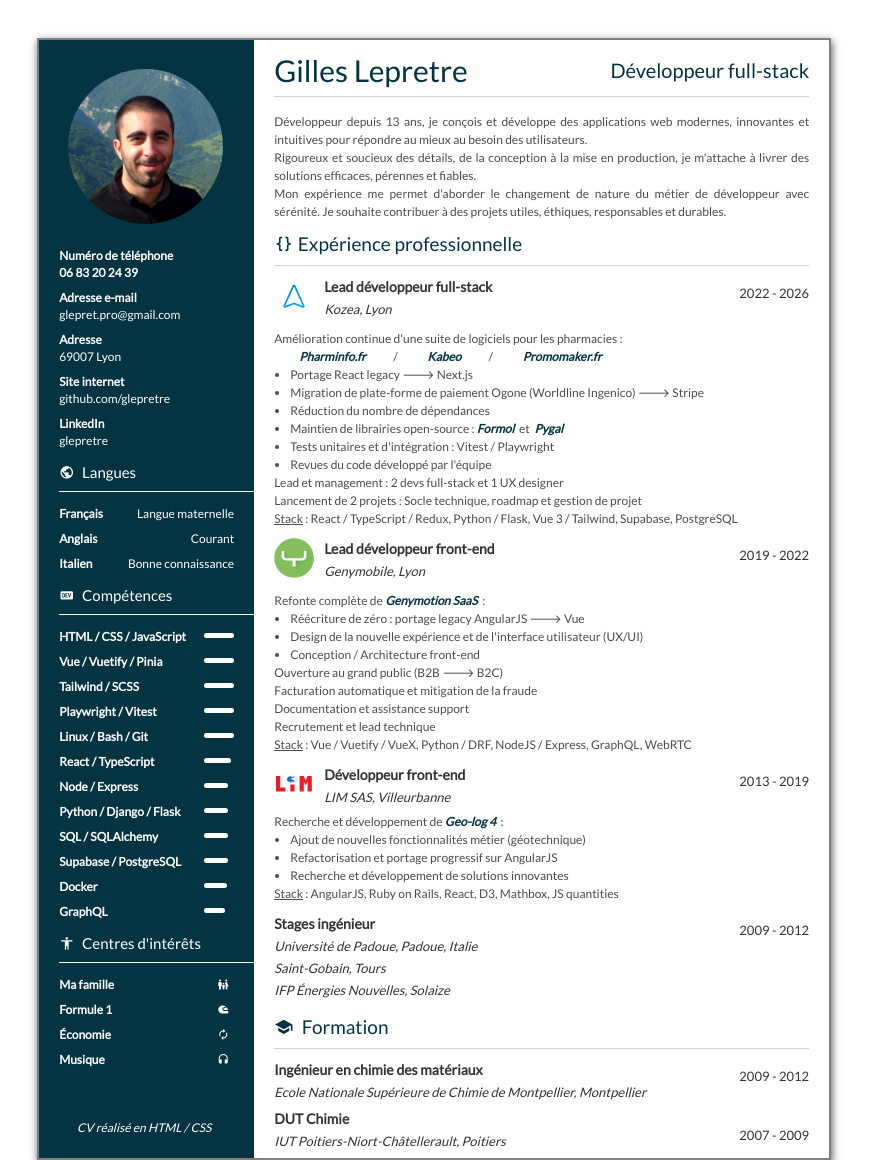
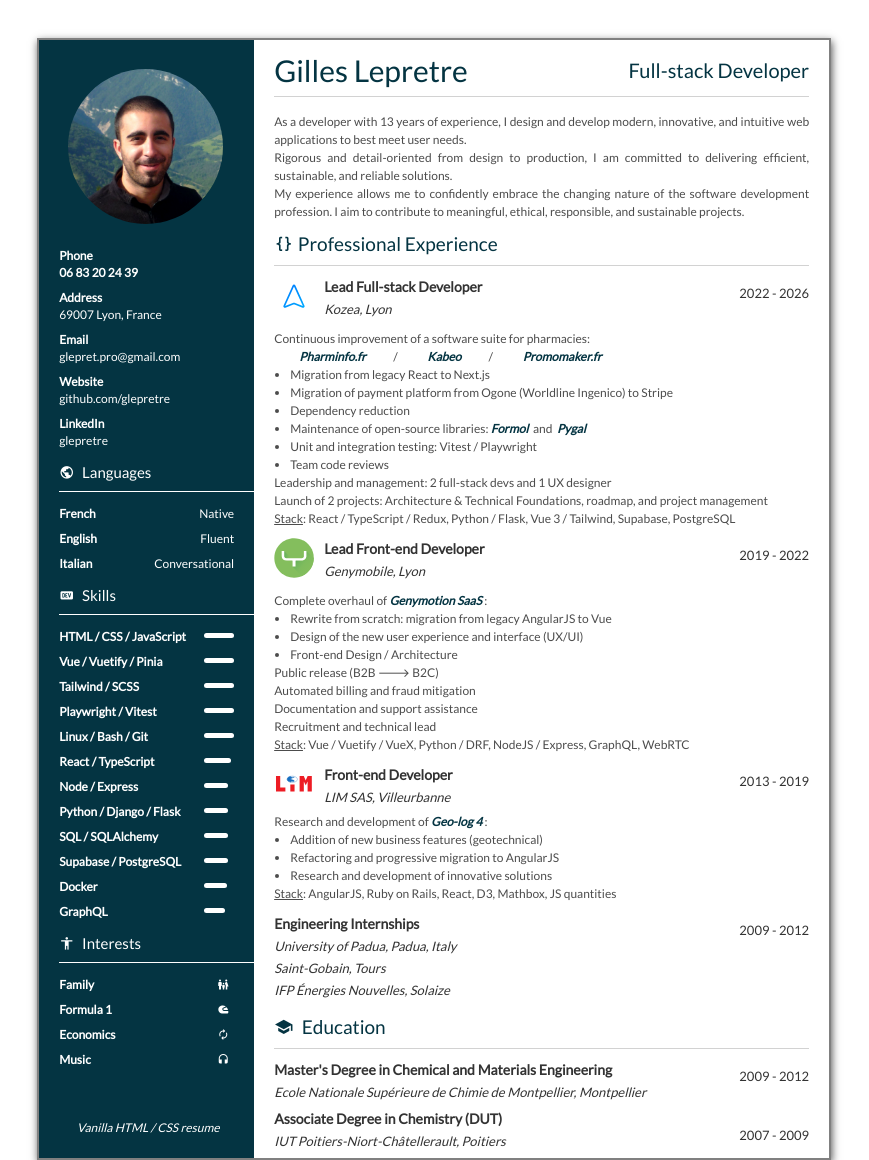
Before and after one commit to glepretre/resume, a plain HTML site: page index.html in a window 1280 px wide. Shown: the top 1160 px of the page, without its empty margins (206-1075 px from the left). Drawn offline with Linux system fonts and the light colour scheme.

Commit message:
Add english version

```diff
--- a/index.html
+++ b/index.html
@@ -1,5 +1,5 @@
 <!DOCTYPE html>
-<html lang="fr">
+<html lang="en">
   <head>
     <meta http-equiv="Content-Type" content="text/html; charset=UTF-8" />
 
@@ -8,23 +8,23 @@
     <meta http-equiv="Pragma" content="no-cache" />
     <meta http-equiv="Expires" content="0" />
 
-    <title>CV Gilles Lepretre</title>
+    <title>Gilles Lepretre - Resume</title>
     <meta name="author" content="Gilles Lepretre" />
-    <meta name="description" content="Développeur full-stack avec 13 ans d'expérience. Expert en web moderne (React, Vue, Node, Python)." />
-    <meta name="keywords" content="CV, Gilles Lepretre, Développeur full-stack, Lyon, React, Vue, Python, Node.js" />
+    <meta name="description" content="Full-stack Developer with 13 years of experience. Expert in modern web (React, Vue, Node, Python)." />
+    <meta name="keywords" content="Resume, Gilles Lepretre, Full-stack Developer, Lyon, React, Vue, Python, Node.js" />
 
     <!-- Open Graph / Facebook -->
     <meta property="og:type" content="website" />
     <meta property="og:url" content="https://glepretre.github.io/resume" />
-    <meta property="og:title" content="CV Gilles Lepretre - Développeur full-stack" />
-    <meta property="og:description" content="Développeur full-stack avec 13 ans d'expérience. Expert en web moderne (React, Vue, Node, Python)." />
+    <meta property="og:title" content="Gilles Lepretre - Full-stack Developer Resume" />
+    <meta property="og:description" content="Full-stack Developer with 13 years of experience. Expert in modern web (React, Vue, Node, Python)." />
     <meta property="og:image" content="https://glepretre.github.io/resume/assets/preview.png" />
 
     <!-- Twitter -->
     <meta property="twitter:card" content="summary_large_image" />
     <meta property="twitter:url" content="https://glepretre.github.io/resume" />
-    <meta property="twitter:title" content="CV Gilles Lepretre - Développeur full-stack" />
-    <meta property="twitter:description" content="Développeur full-stack avec 13 ans d'expérience. Expert en web moderne (React, Vue, Node, Python)." />
+    <meta property="twitter:title" content="Gilles Lepretre - Full-stack Developer Resume" />
+    <meta property="twitter:description" content="Full-stack Developer with 13 years of experience. Expert in modern web (React, Vue, Node, Python)." />
     <meta property="twitter:image" content="https://glepretre.github.io/resume/assets/preview.png" />
 
     <link rel="canonical" href="https://glepretre.github.io/resume" />
@@ -35,7 +35,7 @@
         "@context": "https://schema.org",
         "@type": "Person",
         "name": "Gilles Lepretre",
-        "jobTitle": "Développeur full-stack",
+        "jobTitle": "Full-stack Developer",
         "url": "https://glepretre.github.io/resume",
         "image": "https://glepretre.github.io/resume/assets/avatar.jpg",
         "address": {
@@ -92,28 +92,26 @@
           <div class="sidebar--data">
             <ul class="sidebar--list">
               <li class="sidebar--item">
-                <span class="sidebar--label">Numéro de téléphone</span><br />
+                <span class="sidebar--label">Phone</span><br />
                 <strong>
                   <a class="sidebar--link" href="tel:+33683202439"
                     >06 83 20 24 39</a
                   >
                 </strong>
               </li>
-
               <li class="sidebar--item">
-                <span class="sidebar--label">Adresse e-mail</span><br />
+                <span class="sidebar--label">Address</span><br />
+                69007 Lyon, France
+              </li>
+              <li class="sidebar--item">
+                <span class="sidebar--label">Email</span><br />
                 <a class="sidebar--link" href="mailto:glepret.pro@gmail.com"
                   >glepret.pro@gmail.com</a
                 >
               </li>
 
               <li class="sidebar--item">
-                <span class="sidebar--label">Adresse</span><br />
-                69007 Lyon
-              </li>
-
-              <li class="sidebar--item">
-                <span class="sidebar--label">Site internet</span><br />
+                <span class="sidebar--label">Website</span><br />
                 <a class="sidebar--link" href="https://github.com/glepretre"
                   >github.com/glepretre</a
                 >
@@ -133,22 +131,22 @@
           <div class="sidebar--data">
             <h3 class="sidebar--title">
               <i class="mdi mdi-earth"></i>
-              <span>Langues</span>
+              <span>Languages</span>
             </h3>
 
             <ul class="sidebar--list">
               <li class="sidebar--item">
-                <span class="sidebar--label">Français</span>
-                <span class="sidebar--item-align-right">Langue maternelle</span>
+                <span class="sidebar--label">French</span>
+                <span class="sidebar--item-align-right">Native</span>
               </li>
               <li class="sidebar--item">
-                <span class="sidebar--label">Anglais</span>
-                <span class="sidebar--item-align-right">Courant</span>
+                <span class="sidebar--label">English</span>
+                <span class="sidebar--item-align-right">Fluent</span>
               </li>
               <li class="sidebar--item">
-                <span class="sidebar--label">Italien</span>
+                <span class="sidebar--label">Italian</span>
                 <span class="sidebar--item-align-right"
-                  >Bonne connaissance</span
+                  >Conversational</span
                 >
               </li>
             </ul>
@@ -157,7 +155,7 @@
           <div class="sidebar--data">
             <h3 class="sidebar--title">
               <i class="mdi mdi-dev-to"></i>
-              <span>Compétences</span>
+              <span>Skills</span>
             </h3>
 
             <ul class="sidebar--list">
@@ -299,30 +297,30 @@
           <div class="sidebar--data">
             <h3 class="sidebar--title">
               <i class="mdi mdi-human"></i>
-              <span>Centres d'intérêts</span>
+              <span>Interests</span>
             </h3>
 
             <ul class="sidebar--list">
               <li class="sidebar--item">
-                <span class="sidebar--label">Ma famille</span>
+                <span class="sidebar--label">Family</span>
                 <span class="sidebar--item-align-right">
                   <i class="mdi mdi-human-male-female-child"></i>
                 </span>
               </li>
               <li class="sidebar--item">
-                <span class="sidebar--label">Formule 1</span>
+                <span class="sidebar--label">Formula 1</span>
                 <span class="sidebar--item-align-right">
                   <i class="mdi mdi-racing-helmet"></i>
                 </span>
               </li>
               <li class="sidebar--item">
-                <span class="sidebar--label">Économie</span>
+                <span class="sidebar--label">Economics</span>
                 <span class="sidebar--item-align-right">
                   <i class="mdi mdi-autorenew"></i>
                 </span>
               </li>
               <li class="sidebar--item">
-                <span class="sidebar--label">Musique</span>
+                <span class="sidebar--label">Music</span>
                 <span class="sidebar--item-align-right">
                   <i class="mdi mdi-headphones"></i>
                 </span>
@@ -332,7 +330,7 @@
 
           <footer>
             <a class="sidebar--link" href="https://github.com/glepretre/resume">
-              CV réalisé en HTML / CSS
+              Vanilla HTML / CSS resume
             </a>
           </footer>
         </aside>
@@ -340,23 +338,21 @@
         <section class="sections">
           <header>
             <h1 class="name">Gilles Lepretre</h1>
-            <h2 class="job-title">Développeur full-stack</h2>
+            <h2 class="job-title">Full-stack Developer</h2>
           </header>
 
           <div class="section">
             <div class="section section--summary">
               <div class="section--content">
                 <p class="about">
-                  Développeur depuis 13 ans, je conçois et développe
-                  des applications web modernes, innovantes et intuitives pour
-                  répondre au mieux au besoin des utilisateurs. <br />
-                  Rigoureux et soucieux des détails, de la conception à la mise
-                  en production, je m'attache à livrer des solutions
-                  efficaces, pérennes et fiables. <br />
-                  Mon expérience me permet d'aborder le changement
-                  de nature du métier de développeur avec sérénité.
-                  Je souhaite contribuer à des projets utiles, éthiques,
-                  responsables et durables.
+                  As a developer with 13 years of experience, I design and develop
+                  modern, innovative, and intuitive web applications to
+                  best meet user needs. <br />
+                  Rigorous and detail-oriented from design to production, I am
+                  committed to delivering efficient, sustainable, and reliable solutions. <br />
+                  My experience allows me to confidently embrace the changing nature of the
+                  software development profession. I aim to contribute to
+                  meaningful, ethical, responsible, and sustainable projects.
                 </p>
               </div>
             </div>
@@ -366,7 +362,7 @@
             <div class="section--title">
               <h3>
                 <i class="mdi mdi-code-braces" style="margin-right: 1px;"></i>
-                <span>Expérience professionnelle</span>
+                <span>Professional Experience</span>
               </h3>
             </div>
 
@@ -380,7 +376,7 @@
                   </div>
                   <div class="section--date">2022 - 2026</div>
                   <div class="section--heading">
-                    <h4>Lead développeur full-stack</h4>
+                    <h4>Lead Full-stack Developer</h4>
                   </div>
                   <div class="section--sub-heading">
                     Kozea, Lyon
@@ -388,8 +384,7 @@
                 </div>
                 <div class="section--content">
                   <p>
-                    Amélioration continue d'une suite de logiciels pour les
-                    pharmacies :
+                    Continuous improvement of a software suite for pharmacies:
                   </p>
                   <p>
                     <span class="inline-product"
@@ -416,19 +411,19 @@
                   </p>
 
                   <ul>
-                    <li>Portage React legacy 🡒 Next.js</li>
+                    <li>Migration from legacy React to Next.js</li>
                     <li>
-                      Migration de plate-forme de paiement Ogone (Worldline
-                      Ingenico) 🡒 Stripe
+                      Migration of payment platform from Ogone (Worldline
+                      Ingenico) to Stripe
                     </li>
-                    <li>Réduction du nombre de dépendances</li>
+                    <li>Dependency reduction</li>
                     <li>
-                      Maintien de librairies open-source :
+                      Maintenance of open-source libraries:
                       <a
                         class="product--link"
                         href="https://github.com/Kozea/formol"
                         >Formol</a
-                      >&nbsp;&nbsp;et&nbsp;
+                      >&nbsp;&nbsp;and&nbsp;
                       <a
                         class="product--link"
                         href="https://github.com/Kozea/pygal"
@@ -436,14 +431,14 @@
                       >
                     </li>
                     <li>
-                      Tests unitaires et d'intégration : Vitest / Playwright
+                      Unit and integration testing: Vitest / Playwright
                     </li>
-                    <li>Revues du code développé par l'équipe</li>
+                    <li>Team code reviews</li>
                   </ul>
-                  <p>Lead et management : 2 devs full-stack et 1 UX designer</p>
-                  <p>Lancement de 2 projets : Socle technique, roadmap et gestion de projet</p>
+                  <p>Leadership and management: 2 full-stack devs and 1 UX designer</p>
+                  <p>Launch of 2 projects: Architecture & Technical Foundations, roadmap, and project management</p>
                   <p>
-                    <u>Stack</u> : React / TypeScript / Redux, Python / Flask, Vue 3 / Tailwind, Supabase, PostgreSQL
+                    <u>Stack</u>: React / TypeScript / Redux, Python / Flask, Vue 3 / Tailwind, Supabase, PostgreSQL
                   </p>
                 </div>
               </li>
@@ -454,7 +449,7 @@
                   </div>
                   <div class="section--date">2019 - 2022</div>
                   <div class="section--heading">
-                    <h4>Lead développeur front-end</h4>
+                    <h4>Lead Front-end Developer</h4>
                   </div>
                   <div class="section--sub-heading">
                     Genymobile, Lyon
@@ -462,26 +457,24 @@
                 </div>
                 <div class="section--content">
                   <p>
-                    Refonte complète de
+                    Complete overhaul of
                     <a class="product--link" href="https://cloud.geny.io">
                       Genymotion SaaS
-                    </a>
-                    &nbsp;:
+                    </a>:
                   </p>
                   <ul>
-                    <li>Réécriture de zéro : portage legacy AngularJS 🡒 Vue</li>
+                    <li>Rewrite from scratch: migration from legacy AngularJS to Vue</li>
                     <li>
-                      Design de la nouvelle expérience et de l'interface
-                      utilisateur (UX/UI)
+                      Design of the new user experience and interface (UX/UI)
                     </li>
-                    <li>Conception / Architecture front-end</li>
+                    <li>Front-end Design / Architecture</li>
                   </ul>
-                  <p>Ouverture au grand public (B2B 🡒 B2C)</p>
-                  <p>Facturation automatique et mitigation de la fraude</p>
-                  <p>Documentation et assistance support</p>
-                  <p>Recrutement et lead technique</p>
+                  <p>Public release (B2B 🡒 B2C)</p>
+                  <p>Automated billing and fraud mitigation</p>
+                  <p>Documentation and support assistance</p>
+                  <p>Recruitment and technical lead</p>
                   <p>
-                    <u>Stack</u> : Vue / Vuetify / VueX, Python / DRF, NodeJS / Express, GraphQL, WebRTC
+                    <u>Stack</u>: Vue / Vuetify / VueX, Python / DRF, NodeJS / Express, GraphQL, WebRTC
                   </p>
                 </div>
               </li>
@@ -492,7 +485,7 @@
                   </div>
                   <div class="section--date">2013 - 2019</div>
                   <div class="section--heading">
-                    <h4>Développeur front-end</h4>
+                    <h4>Front-end Developer</h4>
                   </div>
                   <div class="section--sub-heading">
                     LIM SAS, Villeurbanne
@@ -500,21 +493,20 @@
                 </div>
                 <div class="section--content">
                   <p>
-                    Recherche et développement de
+                    Research and development of
                     <a class="product--link" href="https://geolog4.com">
                       Geo-log 4
-                    </a>
-                    &nbsp;:
+                    </a>:
                   </p>
                   <ul>
                     <li>
-                      Ajout de nouvelles fonctionnalités métier (géotechnique)
+                      Addition of new business features (geotechnical)
                     </li>
-                    <li>Refactorisation et portage progressif sur AngularJS</li>
-                    <li>Recherche et développement de solutions innovantes</li>
+                    <li>Refactoring and progressive migration to AngularJS</li>
+                    <li>Research and development of innovative solutions</li>
                   </ul>
                   <p>
-                    <u>Stack</u> : AngularJS, Ruby on Rails, React, D3, Mathbox, JS quantities
+                    <u>Stack</u>: AngularJS, Ruby on Rails, React, D3, Mathbox, JS quantities
                   </p>
                 </div>
               </li>
@@ -522,10 +514,10 @@
                 <div class="section--heading-group">
                   <div class="section--date">2009 - 2012</div>
                   <div class="section--heading">
-                    <h4>Stages ingénieur</h4>
+                    <h4>Engineering Internships</h4>
                   </div>
                   <div class="section--sub-heading">
-                    Université de Padoue, Padoue, Italie <br />
+                    University of Padua, Padua, Italy <br />
                     Saint-Gobain, Tours <br />
                     IFP Énergies Nouvelles, Solaize
                   </div>
@@ -538,7 +530,7 @@
             <div class="section--title">
               <h3>
                 <i class="mdi mdi-school"></i>
-                <span>Formation</span>
+                <span>Education</span>
               </h3>
             </div>
 
@@ -547,7 +539,7 @@
                 <div class="section--heading-group">
                   <div class="section--date">2009 - 2012</div>
                   <div class="section--heading">
-                    <h4>Ingénieur en chimie des matériaux</h4>
+                    <h4>Master's Degree in Chemical and Materials Engineering</h4>
                   </div>
                   <div class="section--sub-heading">
                     Ecole Nationale Supérieure de Chimie de Montpellier,
@@ -560,7 +552,7 @@
                 <div class="section--heading-group" style="padding-top: 0;">
                   <div class="section--date">2007 - 2009</div>
                   <div class="section--heading">
-                    <h4>DUT Chimie</h4>
+                    <h4>Associate Degree in Chemistry (DUT)</h4>
                   </div>
                   <div class="section--sub-heading">
                     IUT Poitiers-Niort-Châtellerault, Poitiers
```
Also changed, not shown: 2 other files.
